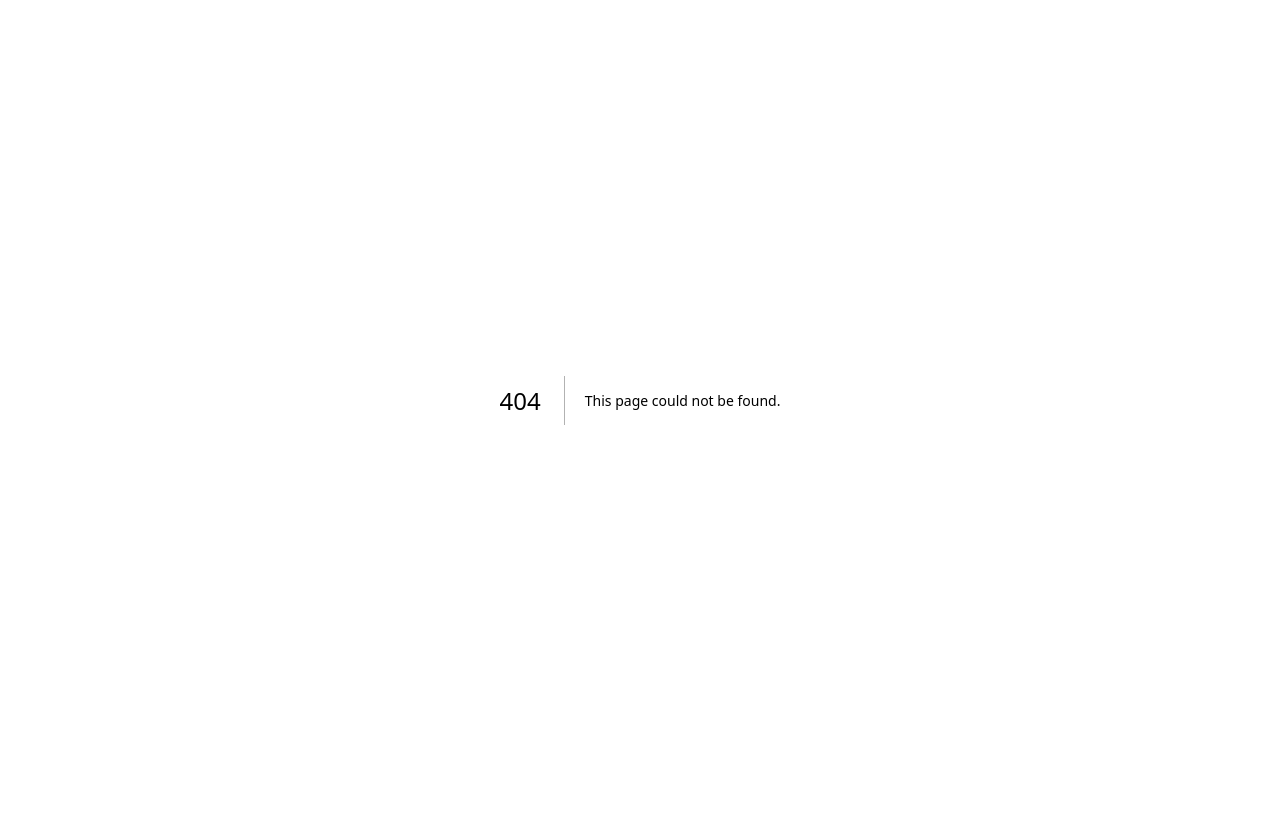
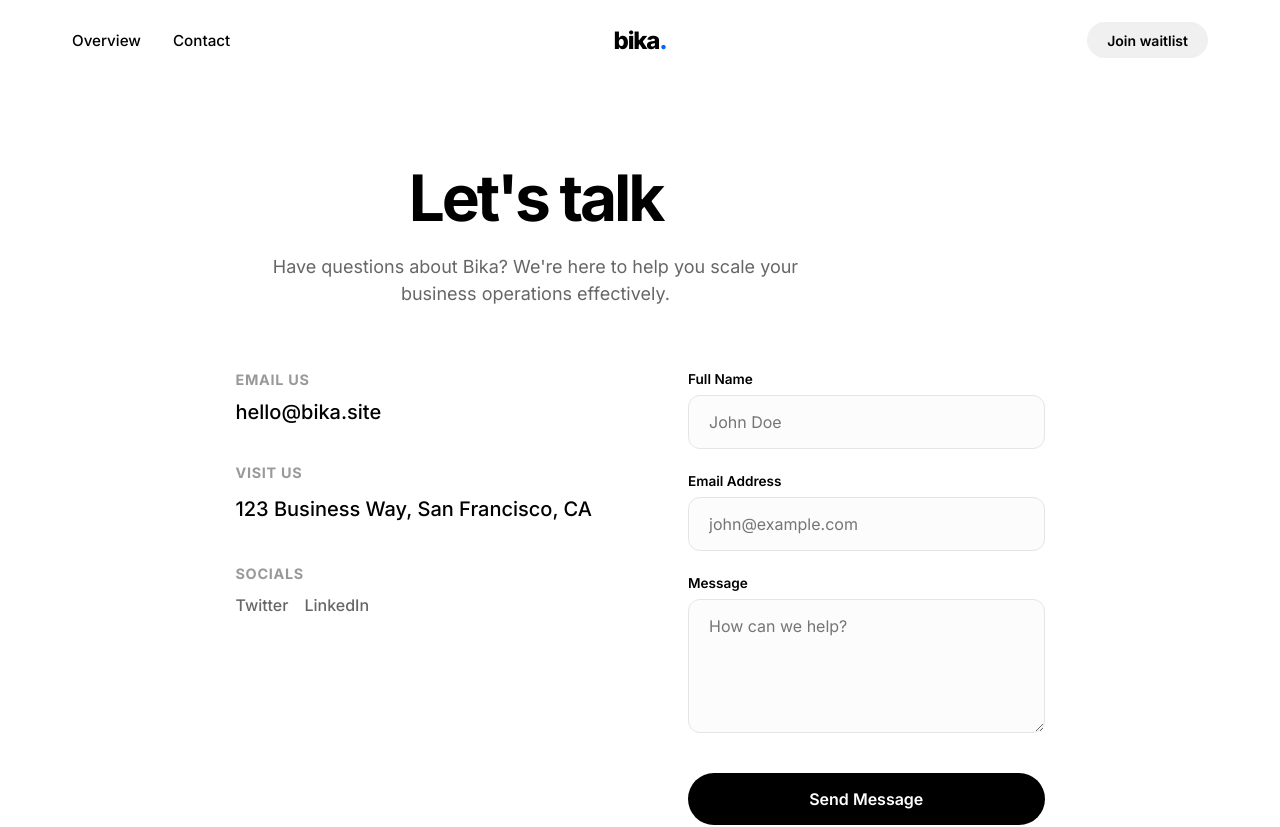
Before and after one commit to bilyv/bika.site, a Next.js app: page /contact in a window 1280 px wide. Before the commit this address had no page. Shown: the top 827 px of the page. Before the commit the page ends 800 px from the top, so only its background shows below. Built offline with nearby package versions, Linux system fonts and the light colour scheme.

Commit message:
added the contacts page

```diff
--- /dev/null
+++ b/src/app/contact/contact.module.css
@@ -0,0 +1,129 @@
+.contactSection {
+    padding: 160px 0 100px;
+    min-height: 100vh;
+    display: flex;
+    flex-direction: column;
+    align-items: center;
+}
+
+.header {
+    text-align: center;
+    max-width: 600px;
+    margin-bottom: 4rem;
+}
+
+.title {
+    font-size: 4rem;
+    font-weight: 700;
+    letter-spacing: -0.05em;
+    margin-bottom: 1rem;
+    color: #000;
+}
+
+.subtitle {
+    font-size: 1.125rem;
+    color: #666;
+    line-height: 1.5;
+}
+
+.contentGrid {
+    display: grid;
+    grid-template-columns: 1fr 1fr;
+    gap: 6rem;
+    width: 100%;
+    max-width: 1000px;
+}
+
+.infoCol {
+    display: flex;
+    flex-direction: column;
+    gap: 2.5rem;
+}
+
+.infoItem h3 {
+    font-size: 0.9rem;
+    font-weight: 700;
+    text-transform: uppercase;
+    letter-spacing: 0.05em;
+    color: #999;
+    margin-bottom: 0.75rem;
+}
+
+.infoItem p,
+.infoItem a {
+    font-size: 1.25rem;
+    color: #000;
+    font-weight: 500;
+    text-decoration: none;
+}
+
+.formCol {
+    background: transparent;
+}
+
+.form {
+    display: flex;
+    flex-direction: column;
+    gap: 1.5rem;
+}
+
+.inputGroup {
+    display: flex;
+    flex-direction: column;
+    gap: 0.5rem;
+}
+
+.inputGroup label {
+    font-size: 0.85rem;
+    font-weight: 600;
+    color: #000;
+}
+
+.inputGroup input,
+.inputGroup textarea {
+    padding: 1rem 1.25rem;
+    border-radius: 12px;
+    border: 1px solid #e5e5e5;
+    background: #fcfcfc;
+    font-family: inherit;
+    font-size: 1rem;
+    transition: all 0.2s;
+}
+
+.inputGroup input:focus,
+.inputGroup textarea:focus {
+    outline: none;
+    border-color: #000;
+    background: #fff;
+}
+
+.submitBtn {
+    margin-top: 1rem;
+    padding: 1rem;
+    border-radius: 100px;
+    background: #000;
+    color: #fff;
+    font-weight: 600;
+    font-size: 1rem;
+    transition: opacity 0.2s;
+}
+
+.submitBtn:hover {
+    opacity: 0.9;
+}
+
+@media (max-width: 768px) {
+    .contactSection {
+        padding-top: 120px;
+    }
+
+    .title {
+        font-size: 3rem;
+    }
+
+    .contentGrid {
+        grid-template-columns: 1fr;
+        gap: 4rem;
+        padding: 0 1.5rem;
+    }
+}
--- /dev/null
+++ b/src/app/contact/page.tsx
@@ -0,0 +1,63 @@
+
+import Navbar from "@/components/Navbar";
+import Footer from "@/components/Footer";
+import styles from "./contact.module.css";
+
+export default function ContactPage() {
+    return (
+        <main>
+            <Navbar />
+            <section className={styles.contactSection}>
+                <div className="container">
+                    <div className={styles.header}>
+                        <h1 className={styles.title}>Let's talk</h1>
+                        <p className={styles.subtitle}>
+                            Have questions about Bika? We're here to help you scale your business operations effectively.
+                        </p>
+                    </div>
+
+                    <div className={styles.contentGrid}>
+                        <div className={styles.infoCol}>
+                            <div className={styles.infoItem}>
+                                <h3>Email us</h3>
+                                <a href="mailto:hello@bika.site">hello@bika.site</a>
+                            </div>
+                            <div className={styles.infoItem}>
+                                <h3>Visit us</h3>
+                                <p>123 Business Way, San Francisco, CA</p>
+                            </div>
+                            <div className={styles.infoItem}>
+                                <h3>Socials</h3>
+                                <div style={{ display: 'flex', gap: '1rem', marginTop: '0.5rem' }}>
+                                    <a href="#" style={{ fontSize: '1rem', color: '#666' }}>Twitter</a>
+                                    <a href="#" style={{ fontSize: '1rem', color: '#666' }}>LinkedIn</a>
+                                </div>
+                            </div>
+                        </div>
+
+                        <div className={styles.formCol}>
+                            <form className={styles.form}>
+                                <div className={styles.inputGroup}>
+                                    <label htmlFor="name">Full Name</label>
+                                    <input type="text" id="name" placeholder="John Doe" />
+                                </div>
+                                <div className={styles.inputGroup}>
+                                    <label htmlFor="email">Email Address</label>
+                                    <input type="email" id="email" placeholder="john@example.com" />
+                                </div>
+                                <div className={styles.inputGroup}>
+                                    <label htmlFor="message">Message</label>
+                                    <textarea id="message" rows={5} placeholder="How can we help?"></textarea>
+                                </div>
+                                <button type="submit" className={styles.submitBtn}>
+                                    Send Message
+                                </button>
+                            </form>
+                        </div>
+                    </div>
+                </div>
+            </section>
+            <Footer />
+        </main>
+    );
+}
--- a/src/app/globals.css
+++ b/src/app/globals.css
@@ -1,4 +1,3 @@
-
 :root {
   --background: #ffffff;
   --foreground: #000000;
@@ -37,7 +36,12 @@ a {
   text-decoration: none;
 }
 
-h1, h2, h3, h4, h5, h6 {
+h1,
+h2,
+h3,
+h4,
+h5,
+h6 {
   font-weight: 700;
   line-height: 1.2;
 }
@@ -86,3 +90,26 @@ button {
 .section {
   padding: 5rem 0;
 }
+
+.backgroundContainer {
+  position: fixed;
+  top: 0;
+  left: 0;
+  width: 100%;
+  height: 100%;
+  background-color: #ffffff;
+  z-index: -1;
+  pointer-events: none;
+}
+
+.backgroundDots {
+  position: absolute;
+  top: 0;
+  left: 0;
+  width: 100%;
+  height: 100%;
+  background-image: radial-gradient(#e5e7eb 1px, transparent 1px);
+  background-size: 16px 16px;
+  -webkit-mask-image: radial-gradient(ellipse 50% 50% at 50% 50%, #000 70%, transparent 100%);
+  mask-image: radial-gradient(ellipse 50% 50% at 50% 50%, #000 70%, transparent 100%);
+}
--- a/src/app/layout.tsx
+++ b/src/app/layout.tsx
@@ -16,7 +16,12 @@ export default function RootLayout({
 }>) {
   return (
     <html lang="en">
-      <body className={inter.variable}>{children}</body>
+      <body className={inter.variable}>
+        <div className="backgroundContainer">
+          <div className="backgroundDots"></div>
+        </div>
+        {children}
+      </body>
     </html>
   );
 }
--- a/src/components/Footer.tsx
+++ b/src/components/Footer.tsx
@@ -10,10 +10,10 @@ export default function Footer() {
                     <div className={styles.logo}>bika<span>.</span></div>
 
                     <div className={styles.links}>
-                        <Link href="#features" className={styles.link}>Overview</Link>
-                        <Link href="#inventory" className={styles.link}>Inventory</Link>
-                        <Link href="#finance" className={styles.link}>Finance</Link>
-                        <Link href="#contact" className={styles.link}>Contact</Link>
+                        <Link href="/#features" className={styles.link}>Overview</Link>
+                        <Link href="/#inventory" className={styles.link}>Inventory</Link>
+                        <Link href="/#finance" className={styles.link}>Finance</Link>
+                        <Link href="/contact" className={styles.link}>Contact</Link>
                         <Link href="#" className={styles.link}>Privacy</Link>
                     </div>
 
--- a/src/components/Navbar.tsx
+++ b/src/components/Navbar.tsx
@@ -7,8 +7,8 @@ export default function Navbar() {
         <nav className={styles.navbar}>
             <div className={`container ${styles.navContainer}`}>
                 <div className={styles.links}>
-                    <Link href="#features" className={styles.link}>Overview</Link>
-                    <Link href="#contact" className={styles.link}>Contact</Link>
+                    <Link href="/#features" className={styles.link}>Overview</Link>
+                    <Link href="/contact" className={styles.link}>Contact</Link>
                 </div>
 
                 <Link href="/" className={styles.logo}>
```
